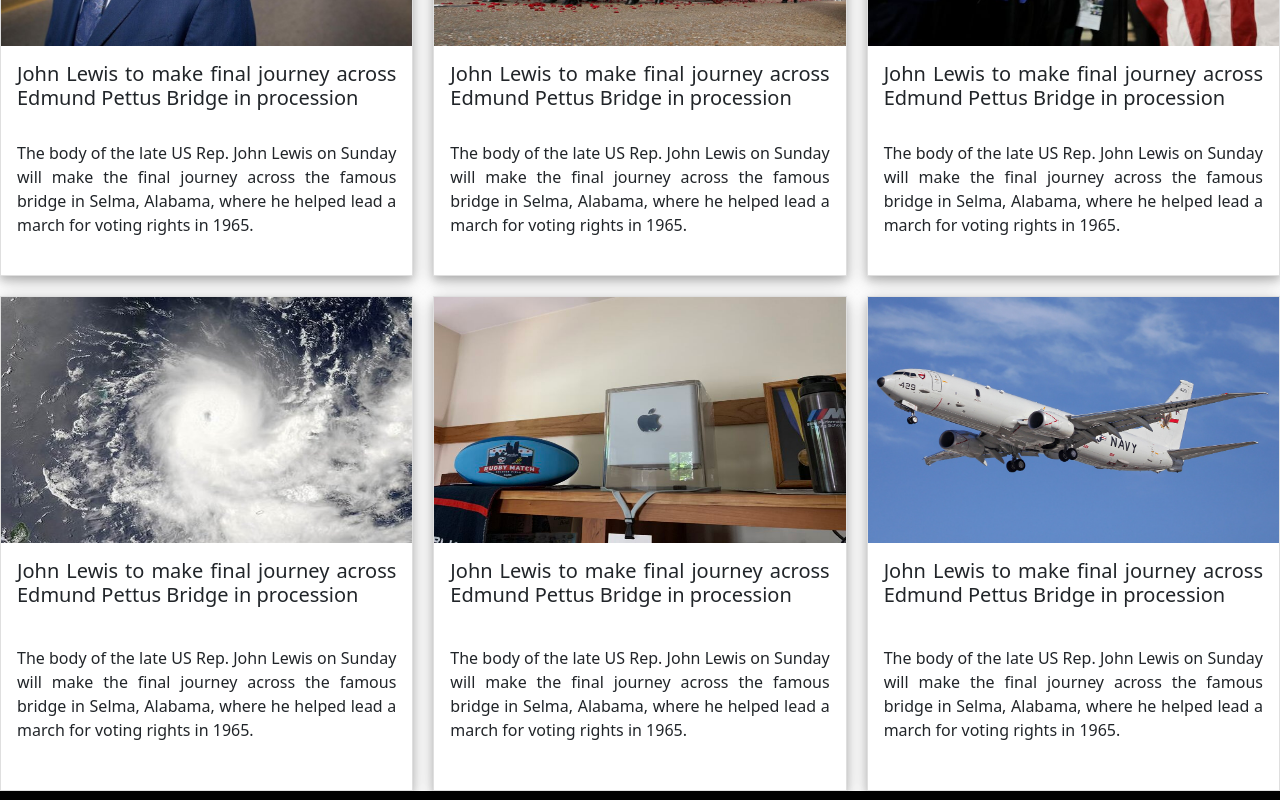
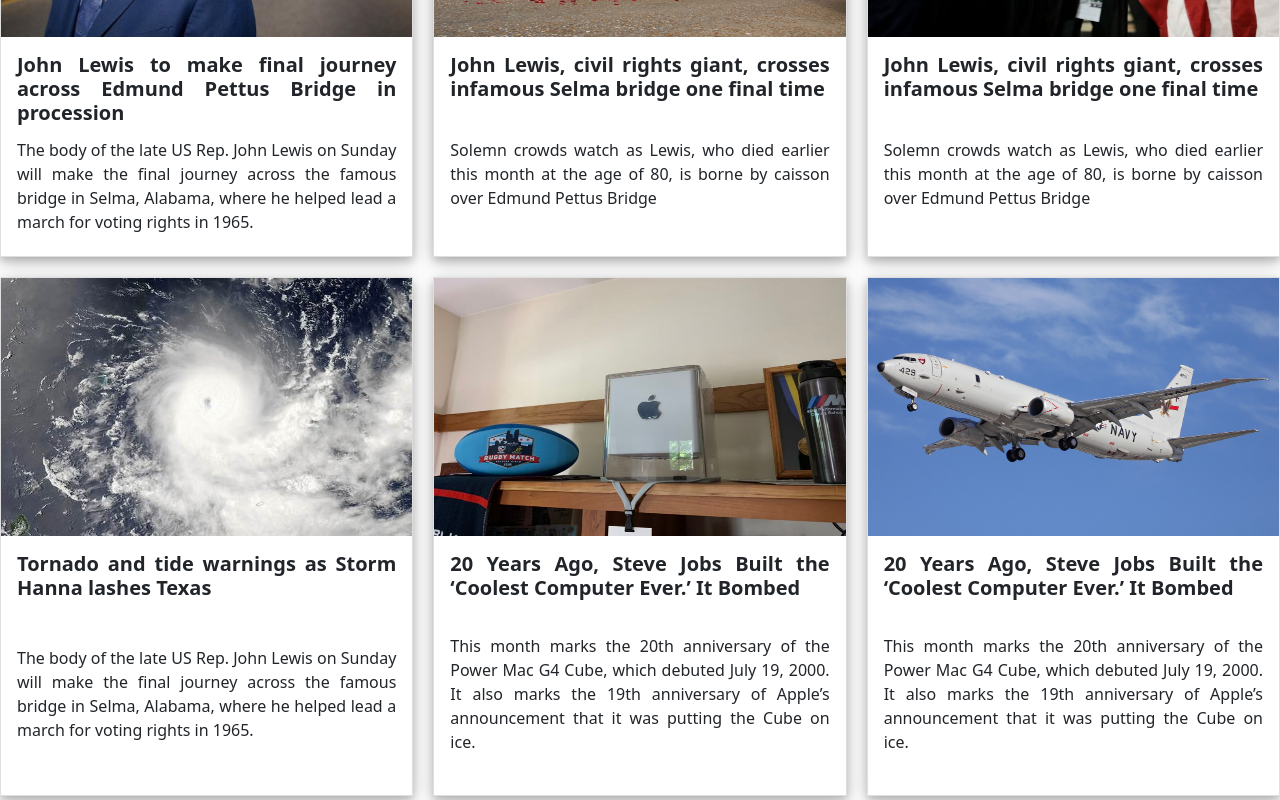
Before and after one commit to MockprojectGr3/MockProject_072024_Gr3_FE, a React (Vite) app: page /news in a window 1280 px wide. Shown: the part 420-1220 px from the top of the page. Built offline with nearby package versions, Linux system fonts and the light colour scheme.

Commit message:
feat/news-page_DNHuynh

```diff
--- a/src/component_page/page/news.jsx
+++ b/src/component_page/page/news.jsx
@@ -8,60 +8,64 @@ import '../../style/newspage.css';
 import Footer from '../layout/Footer.jsx';
 import Header from '../layout/header.jsx';
 const NewsPage = () => {
-    // const data= [
-    //     {
-    //         id: 1,
-    //         title: ''
-    //     }
-    // ]
+    const data = [
+        {
+            id: 1,
+            title: 'John Lewis to make final journey across Edmund Pettus Bridge in procession',
+            content: 'The body of the late US Rep. John Lewis on Sunday will make the final journey across the famous bridge in Selma, Alabama, where he helped lead a march for voting rights in 1965.',
+            img_path: img1
+        },
+        {
+            id: 2,
+            title: 'John Lewis, civil rights giant, crosses infamous Selma bridge one final time',
+            content: 'Solemn crowds watch as Lewis, who died earlier this month at the age of 80, is borne by caisson over Edmund Pettus Bridge',
+            img_path: img2
+        },
+        {
+            id: 3,
+            title: 'John Lewis, civil rights giant, crosses infamous Selma bridge one final time',
+            content: 'Solemn crowds watch as Lewis, who died earlier this month at the age of 80, is borne by caisson over Edmund Pettus Bridge',
+            img_path: img3
+        },
+        {
+            id: 4,
+            title: 'Tornado and tide warnings as Storm Hanna lashes Texas',
+            content: 'The body of the late US Rep. John Lewis on Sunday will make the final journey across the famous bridge in Selma, Alabama, where he helped lead a march for voting rights in 1965.',
+            img_path: img4
+        },
+        {
+            id: 5,
+            title: '20 Years Ago, Steve Jobs Built the ‘Coolest Computer Ever.’ It Bombed',
+            content: 'This month marks the 20th anniversary of the Power Mac G4 Cube, which debuted July 19, 2000. It also marks the 19th anniversary of Apple’s announcement that it was putting the Cube on ice.',
+            img_path: img5
+        },
+        {
+            id: 6,
+            title: '20 Years Ago, Steve Jobs Built the ‘Coolest Computer Ever.’ It Bombed',
+            content: 'This month marks the 20th anniversary of the Power Mac G4 Cube, which debuted July 19, 2000. It also marks the 19th anniversary of Apple’s announcement that it was putting the Cube on ice.',
+            img_path: img6
+        }
+    ]
     return (
         <>
             <Header />
             <h1 style={{ textAlign: 'center', margin: '30px 0px', fontSize: '30px' }}>NEWS</h1>
             <div className="card-container">
-
-                <div className="card">
-                    <img src={img1} className="card-img-top" alt="..." />
-                    <div className="card-body">
-                        <h5 className='card-title'>John Lewis to make final journey across Edmund Pettus Bridge in procession</h5>
-                        <p className="card-text">The body of the late US Rep. John Lewis on Sunday will make the final journey across the famous bridge in Selma, Alabama, where he helped lead a march for voting rights in 1965.</p>
-                    </div>
-                </div>
-                <div className="card">
-                    <img src={img2} className="card-img-top" alt="..." />
-                    <div className="card-body">
-                        <h5 className='card-title'>John Lewis to make final journey across Edmund Pettus Bridge in procession</h5>
-                        <p className="card-text">The body of the late US Rep. John Lewis on Sunday will make the final journey across the famous bridge in Selma, Alabama, where he helped lead a march for voting rights in 1965.</p>
-                    </div>
-                </div>
-                <div className="card">
-                    <img src={img3} className="card-img-top" alt="..." />
-                    <div className="card-body">
-                        <h5 className='card-title'>John Lewis to make final journey across Edmund Pettus Bridge in procession</h5>
-                        <p className="card-text">The body of the late US Rep. John Lewis on Sunday will make the final journey across the famous bridge in Selma, Alabama, where he helped lead a march for voting rights in 1965.</p>
-                    </div>
-                </div>
-                <div className="card">
-                    <img src={img4} className="card-img-top" alt="..." />
-                    <div className="card-body">
-                        <h5 className='card-title'>John Lewis to make final journey across Edmund Pettus Bridge in procession</h5>
-                        <p className="card-text">The body of the late US Rep. John Lewis on Sunday will make the final journey across the famous bridge in Selma, Alabama, where he helped lead a march for voting rights in 1965.</p>
-                    </div>
-                </div>
-                <div className="card">
-                    <img src={img5} className="card-img-top" alt="..." />
-                    <div className="card-body">
-                        <h5 className='card-title'>John Lewis to make final journey across Edmund Pettus Bridge in procession</h5>
-                        <p className="card-text">The body of the late US Rep. John Lewis on Sunday will make the final journey across the famous bridge in Selma, Alabama, where he helped lead a march for voting rights in 1965.</p>
-                    </div>
-                </div>
-                <div className="card">
-                    <img src={img6} className="card-img-top" alt="..." />
-                    <div className="card-body">
-                        <h5 className='card-title'>John Lewis to make final journey across Edmund Pettus Bridge in procession</h5>
-                        <p className="card-text">The body of the late US Rep. John Lewis on Sunday will make the final journey across the famous bridge in Selma, Alabama, where he helped lead a march for voting rights in 1965.</p>
-                    </div>
-                </div>
+                {
+                    data.map((item, index) => {
+                        return (
+                            <div className="card"
+                                key={index}
+                            >
+                                <img src={item.img_path} className="card-img-top" alt="..." />
+                                <div className="card-body">
+                                    <h5 className='card-title'>{item.title}</h5>
+                                    <p className="card-text">{item.content}</p>
+                                </div>
+                            </div>
+                        )
+                    })
+                }
             </div>
             <Footer />
         </>
--- a/src/style/newspage.css
+++ b/src/style/newspage.css
@@ -5,8 +5,11 @@
     margin: 0 auto;
     max-width: 1280px;
     text-align: center;
+    margin-bottom: 20px;
   }
-
+.card-title{
+    font-weight: bold;
+}
 .card{
     border-radius: 0px;
     padding: 0px;
```
